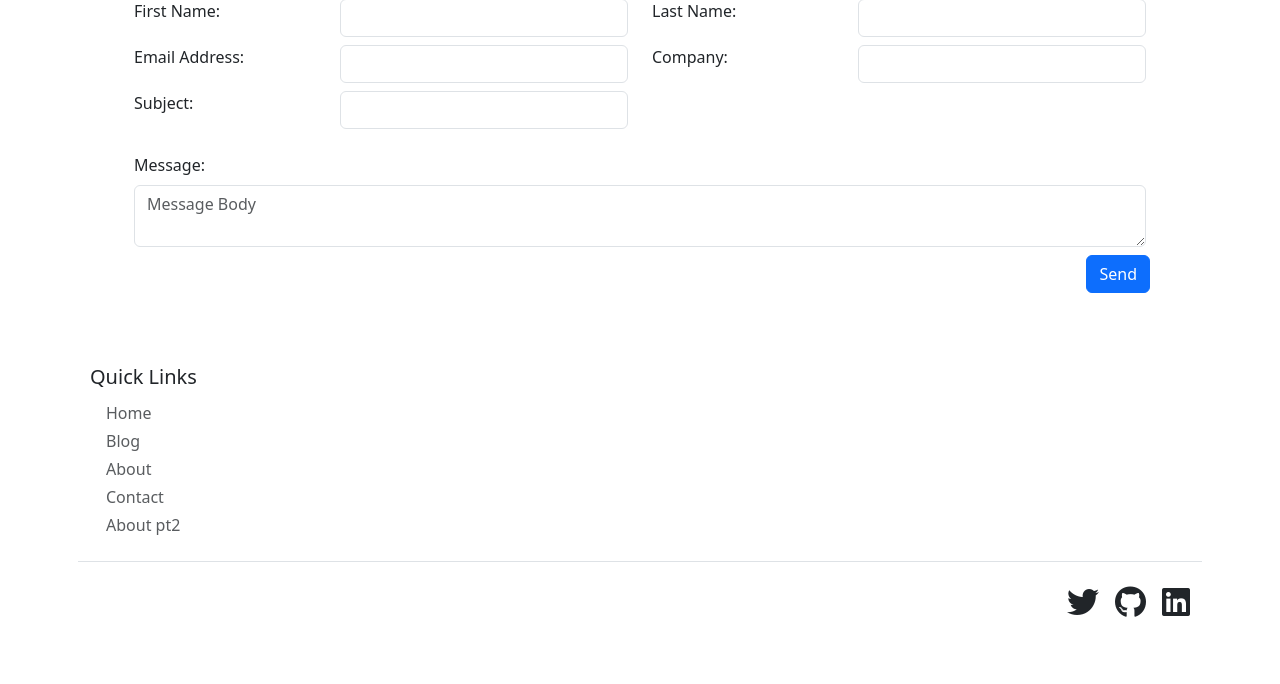
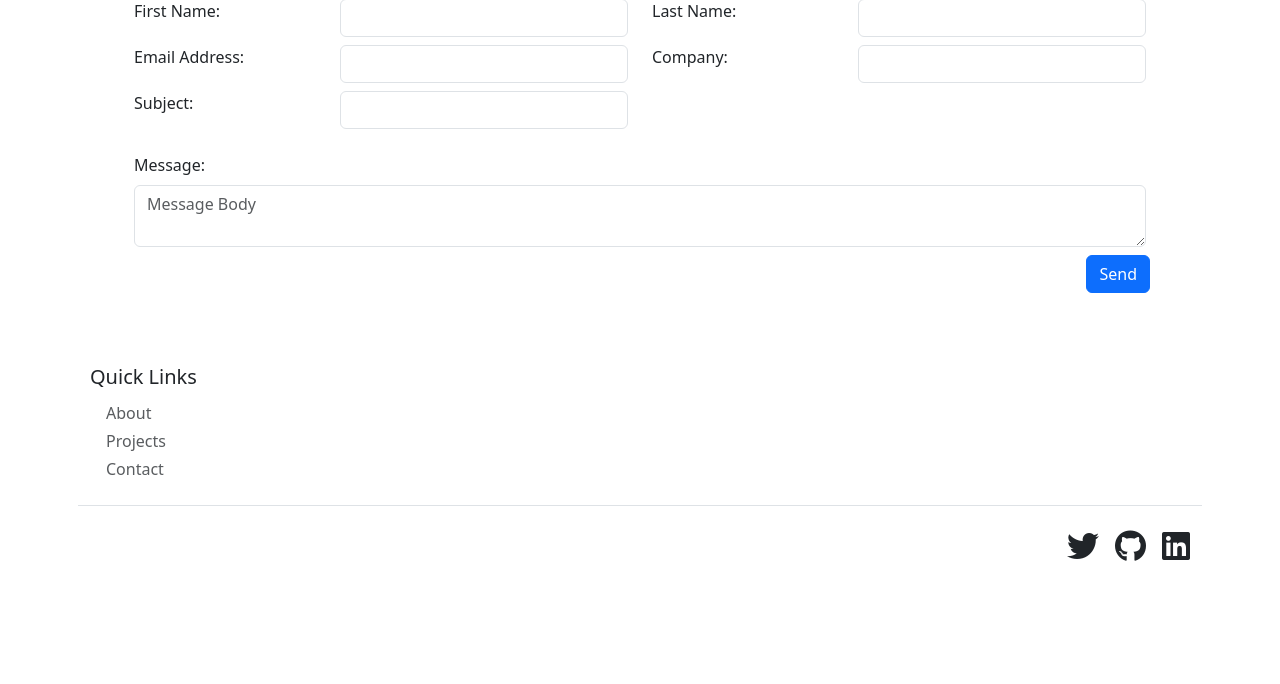
Before and after one commit to SethBrittain/seth-brittain-dot-dev, a Django app: template portfolio/templates/home.html in a window 1280 px wide. Shown: the part 655-1339 px from the top of the page. After the commit the page ends 1216 px from the top, so only its background shows below. Run offline with Django 3.2, Linux system fonts and the light colour scheme; the template is opened without the code that fills it, so the values that code supplies are empty; some libraries are stand-ins or nearby versions.

Commit message:
template fix

```diff
--- a/portfolio/templates/base.html
+++ b/portfolio/templates/base.html
@@ -59,18 +59,16 @@
                         <div class="col-6 col-md-2">
                             <h5>Quick Links</h5>
                             <ul class="nav flex-column">
-                                <li class="nav-item"><a href="#" class="nav-link my-0 pt-1 pb-0 text-muted">Home</a></li>
-                                <li class="nav-item"><a href="#" class="nav-link my-0 pt-1 pb-0 text-muted">Blog</a></li>
                                 <li class="nav-item"><a href="#" class="nav-link my-0 pt-1 pb-0 text-muted">About</a></li>
-                                <li class="nav-item"><a href="#" class="nav-link my-0 pt-1 pb-0 text-muted">Contact</a></li>
-                                <li class="nav-item"><a href="#" class="nav-link my-0 pt-1 pb-0 text-muted">About pt2</a></li>
+                                <li class "nav-item"><a href="#projects" class="nav-link my-0 pt-1 pb-0 text-muted">Projects</a></li>
+                                <li class="nav-item"><a href="#contact" class="nav-link my-0 pt-1 pb-0 text-muted">Contact</a></li>
                             </ul>
                         </div>
                         <div class="d-flex flex-row-reverse pt-4 mt-4 border-top">
                             <ul class="list-unstyled d-flex">
-                                <li class="ms-3"><a class="link-dark" href="twitter.com/seth_brittain"><i class="fab fa-2x fa-twitter"></i></a></li>
-                                <li class="ms-3"><a class="link-dark" href="#"><i class="fab fa-2x fa-github"></i></a></li>
-                                <li class="ms-3"><a class="link-dark" href="#"><i class="fab fa-2x fa-linkedin"></i></a></li>
+                                <li class="ms-3"><a class="link-dark" href="https://www.twitter.com/seth_brittain"><i class="fab fa-2x fa-twitter"></i></a></li>
+                                <li class="ms-3"><a class="link-dark" href="https://www.github.com/SethBrittain"><i class="fab fa-2x fa-github"></i></a></li>
+                                <li class="ms-3"><a class="link-dark" href="https://www.linkedin.com/in/sethbrittain"><i class="fab fa-2x fa-linkedin"></i></a></li>
                             </ul>
                         </div>
                     </div>
```
